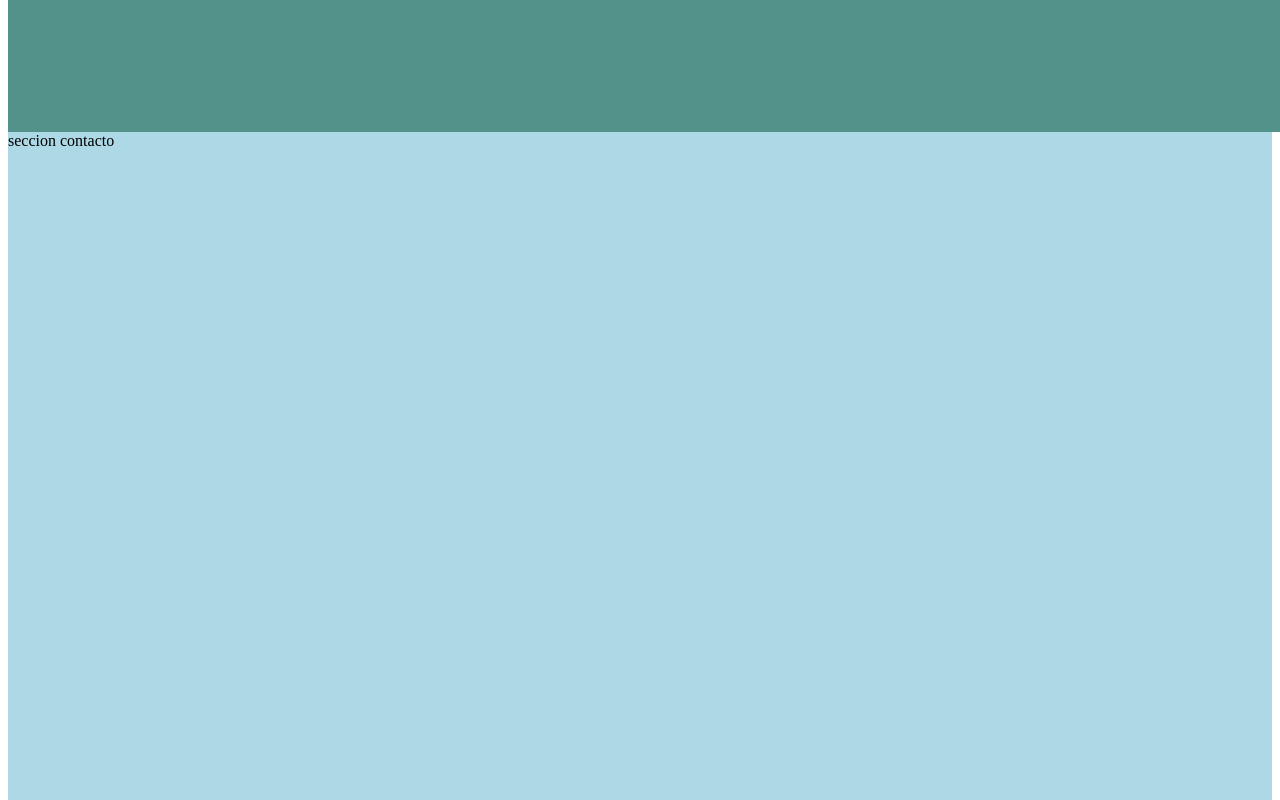
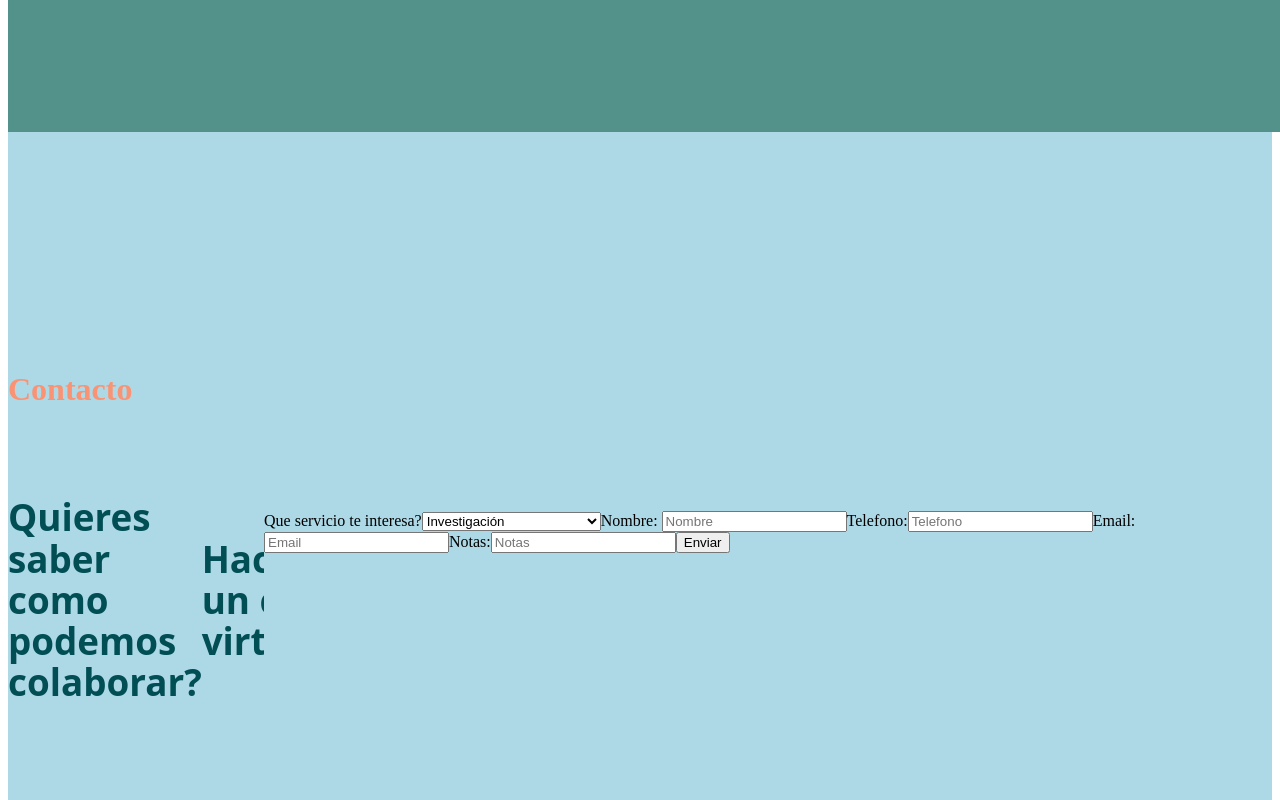
Before and after one commit to villaleoo/constel-accion, a React (Create React App) app: page / in a window 1280 px wide. Shown: the part 3760-4560 px from the top of the page. Built offline with nearby package versions, Linux system fonts and the light colour scheme; the HTML template or start-up script is replaced by a standard one.

Commit message:
Seccion contacto actualizada

```diff
--- a/package.json
+++ b/package.json
@@ -10,6 +10,7 @@
     "react-dom": "^18.2.0",
     "react-router-dom": "^6.3.0",
     "react-scripts": "5.0.1",
+    "sweetalert2": "^11.4.33",
     "web-vitals": "^2.1.4"
   },
   "scripts": {
--- a/src/components/content/sectionList/contacto/Contacto.jsx
+++ b/src/components/content/sectionList/contacto/Contacto.jsx
@@ -1,10 +1,122 @@
 import React from 'react'
+import Swal from 'sweetalert2'
 import './contactoStyles.scss'
 
 export const Contacto = () => {
+
+
+  const submit = (form) =>{
+
+    let msgEmpty = false;
+    let mail = {
+      servicio: form.servicio.value,
+      nombre: form.nombre.value,
+      telefono : form.telefono.value,
+      email : form.email.value,
+      notas : form.notas.value
+    }
+
+    Object.entries(mail).forEach(([key, val]) => {
+      if (val === ''){
+        Swal.fire({
+          icon: 'error',
+          title: 'Oops...',
+          text: 'Debe completar todos los campos',
+
+        })
+        msgEmpty = true;
+      }
+    });
+
+
+
+    if (!msgEmpty){
+        if (!mail.email.includes('@')){
+          Swal.fire({
+            icon: 'error',
+            title: 'Oops...',
+            text: 'Direccion de mail incorrecta',
+
+          })
+        } else{
+          const post = {
+            method: 'POST',
+            headers: {
+                'Content-Type': 'application/json',
+            },
+            body: JSON.stringify(mail)
+          }
+
+         fetch('https://const-mail.glitch.me',post)
+              .then(response => response.text())
+              .then(json =>{
+                if (json === 'Mail enviado'){
+                  Swal.fire({
+                    icon: 'success',
+                    title: 'Mensaje enviado. Nos comunicaremos con usted a la brevedad',
+                  })
+                } else {
+                  Swal.fire('Hubo un problema en el envio del mensaje')
+                }
+
+              })
+          }
+    }
+  }
+//d-flex align-items-center justify-content-center
+
+
   return (
-    <div className='contactoContainer d-flex align-items-center justify-content-center' id='seccionContacto'>
-        seccion contacto
+    <div className='contactoContainer' id='seccionContacto'>
+      <div className=''>
+      <h2>Contacto</h2>
+          <div id="carouselExampleIndicators" class="carousel slide"  data-ride="carousel">
+          <ol class="carousel-indicators">
+            <li data-target="#carouselExampleIndicators" data-slide-to="0" class="active" ></li>
+            <li data-target="#carouselExampleIndicators" data-slide-to="1"></li>
+            <li data-target="#carouselExampleIndicators" data-slide-to="2"></li>
+          </ol>
+          <div class="carousel-inner">
+            <div class="carousel-item active">
+               <p>Quieres saber como podemos colaborar?</p>
+            </div>
+            <div class="carousel-item">
+               <p>Hacemos un cafe virtual?</p>
+            </div>
+            <div class="carousel-item">
+               <p>Escribenos y cuentanos que necesitas</p>
+            </div>
+          </div>
+        </div>
+      </div>
+      <div>
+        <form className="d-flex flex-column" onSubmit={ev => {
+            ev.preventDefault();
+            submit(ev.target)
+        }}>
+          <label for="servicio">Que servicio te interesa?</label>
+            <select name="servicio">
+              <option value="investigacion">Investigación</option>
+              <option value="branding">Branding</option>
+              <option value="comunicacion">Comunicación y contenido</option>
+              <option value="innovacion">Innovación</option>
+              <option value="transformacion">Transformación</option>
+            </select>
+          <label for="nombre">Nombre: </label>
+            <input type='text' name='nombre' placeholder='Nombre' autoComplete='off'>
+            </input>
+            <label for="telefono">Telefono:</label>
+            <input type='text' name='telefono' placeholder='Telefono' autoComplete='off'>
+            </input>
+            <label for="email">Email:</label>
+            <input type='text' name='email' placeholder='Email' autoComplete='off'>
+            </input>
+            <label for="notas">Notas:</label>
+            <input type='text' name='notas' placeholder='Notas' autoComplete='off'>
+            </input>
+            <button type="submit"> Enviar </button>
+        </form>
+      </div>
     </div>
   )
 }
--- a/src/components/content/sectionList/contacto/contactoStyles.scss
+++ b/src/components/content/sectionList/contacto/contactoStyles.scss
@@ -1,3 +1,39 @@
 .contactoContainer{
     height: 100vh;
+    width: 100vw;
+    display: flex;
+    justify-content: space-evenly;
+    align-items: center;
+        h2{
+            font-style: normal;
+            font-weight: 700;
+            color:#FA9373;
+            font-size: 2rem;
+        }
 }
+
+.carousel .carousel-indicators li {
+    width: 10px;
+   height: 10px;
+   border-radius: 100%;
+   transform: translateX(-16.4vh);
+ }
+
+ .carousel-inner{
+    overflow: hidden;
+    height: 30vh;
+    width: 20vw;
+    display: flex;
+    align-items: center;
+
+    p{
+        font-family: 'Open Sans';
+        font-style: normal;
+        font-weight: 700;
+        font-size: 2.3rem;
+        line-height: 112%;
+        color: #014E54;
+
+    }
+
+ }
```
Also changed, not shown: 1 other file (tests, documents, lock files or other folders).
